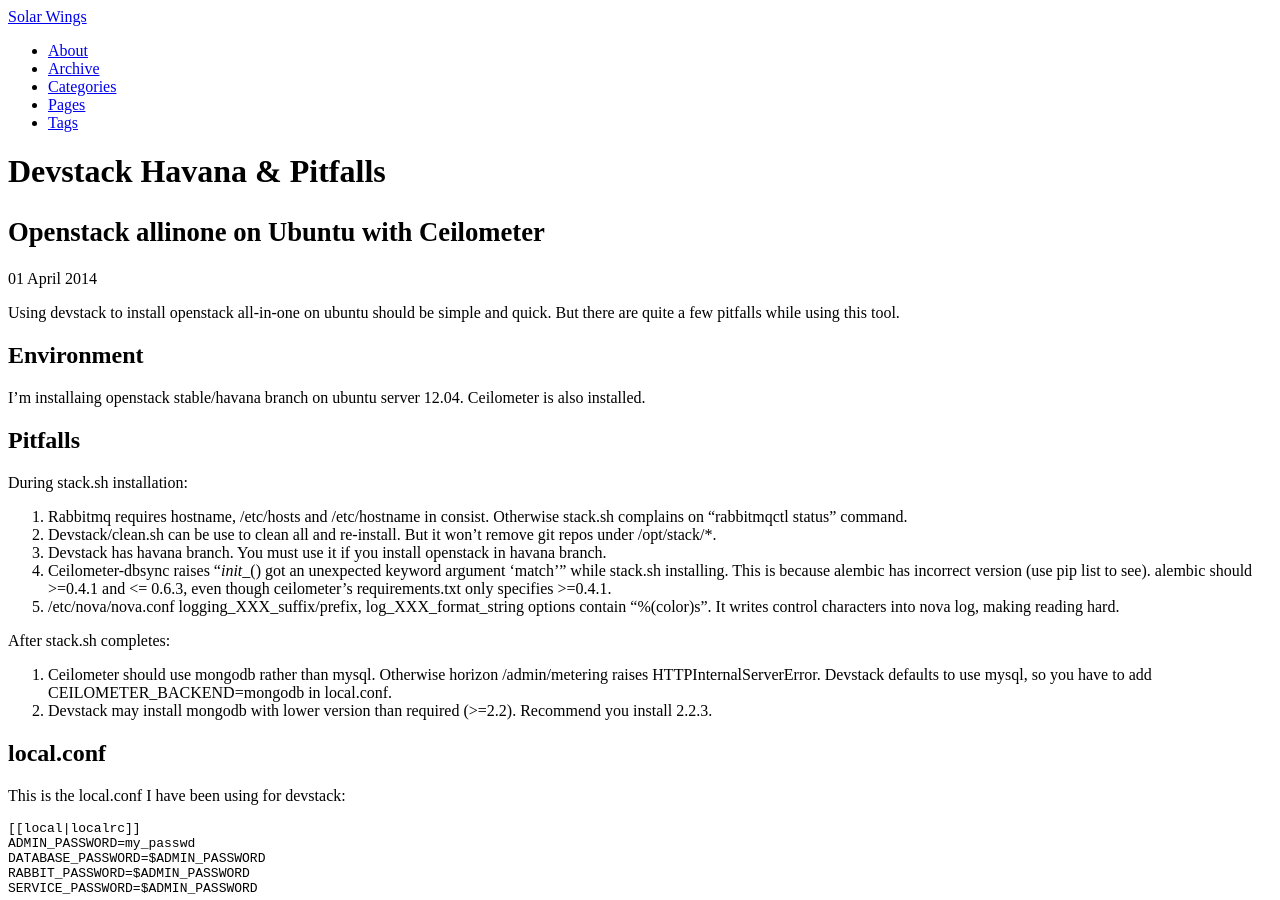
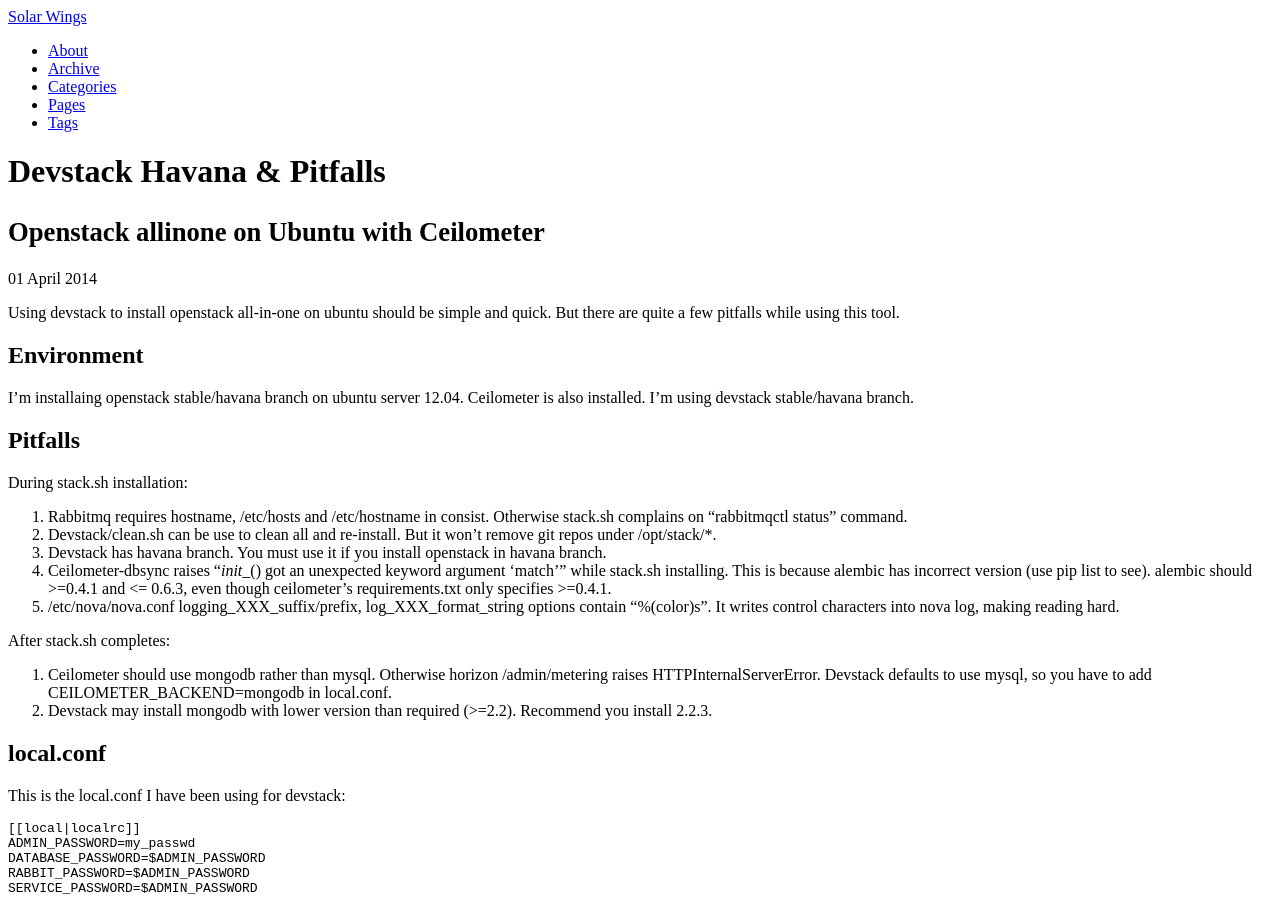
Before and after one commit to accelazh/accelazh.github.io, a Jekyll site: the page built from _posts/2014-04-1-Devstack-Havana-And-Pitfalls.md, in a window 1280 px wide and 900 px high. Built offline with Jekyll 4.4.1, drawn with Linux system fonts in a browser that asks for light colours; Markdown is read by kramdown in place of the engine named in the settings; comment, search, counter and statistics services are not loaded; a style sheet for code colours, icons or effects is not loaded.

Commit message:
minior modification

```diff
--- a/_posts/2014-04-1-Devstack-Havana-And-Pitfalls.md
+++ b/_posts/2014-04-1-Devstack-Havana-And-Pitfalls.md
@@ -12,7 +12,7 @@
 
 ##Environment
 
-I'm installaing openstack stable/havana branch on ubuntu server 12.04. Ceilometer is also installed.
+I'm installaing openstack stable/havana branch on ubuntu server 12.04. Ceilometer is also installed. I'm using devstack stable/havana branch.
 
 ##Pitfalls
 
```
